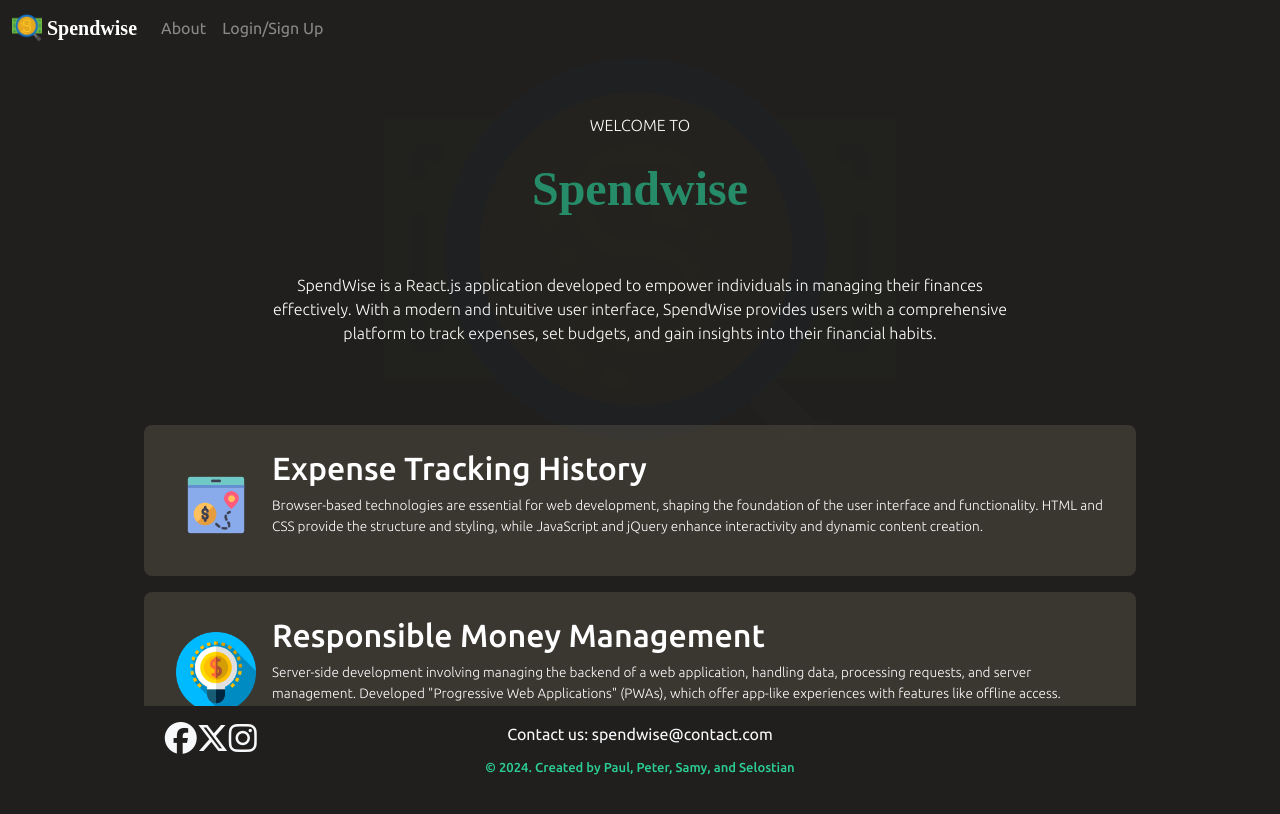
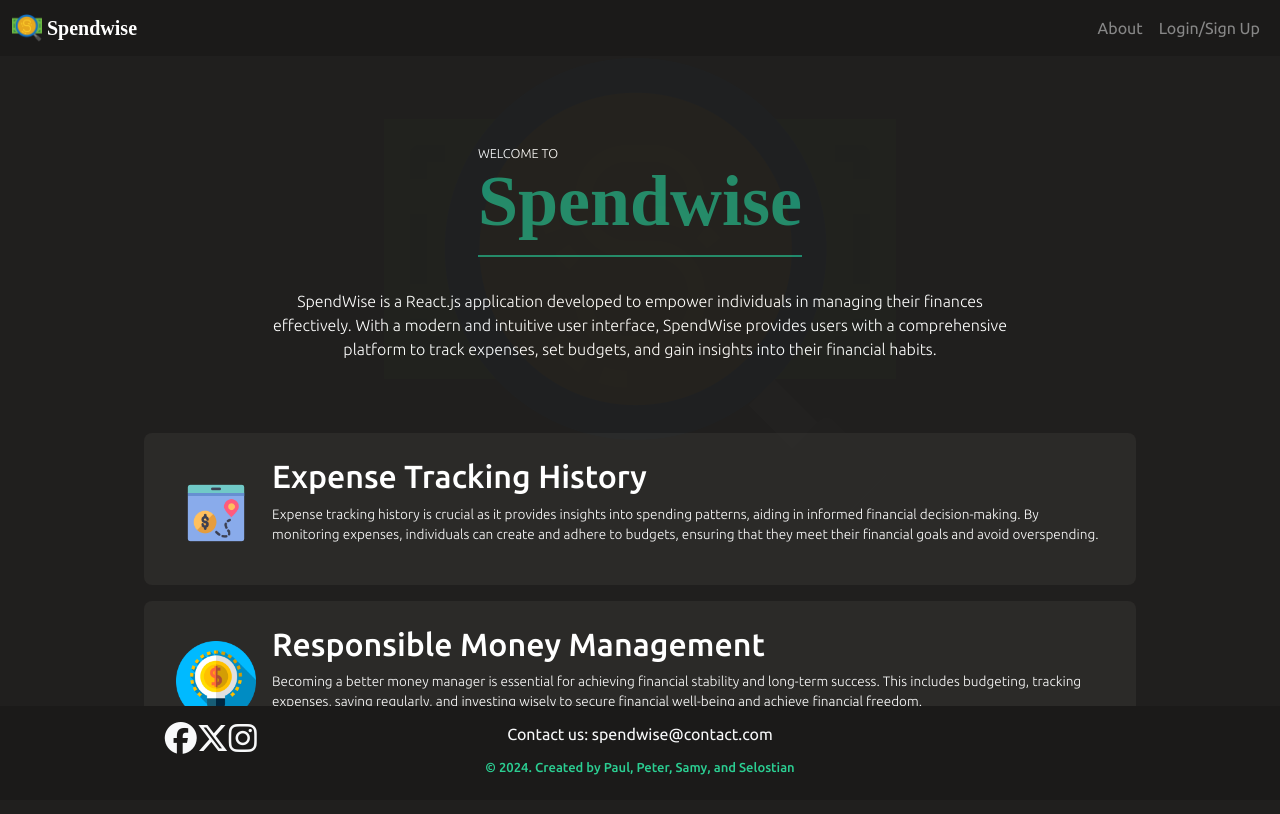
Before and after one commit to pauljsully/SpendWise-app, a React (Create React App) app in the folder spendwise/client/: page / in a window 1280 px wide. Shown: the top 814 px of the page. Built offline with nearby package versions, Linux system fonts and the light colour scheme; a web font is replaced by a local one.

Commit message:
additions to about page

```diff
--- a/spendwise/client/src/component/Footer/footer.css
+++ b/spendwise/client/src/component/Footer/footer.css
@@ -4,7 +4,7 @@
     bottom: 0;
     left: 0;
     width: 100%;
-    background: #201f1e;
+    background: #1b1a19;
     padding: 0.5rem;
     text-align: center;
     color: rgba(102, 102, 102, 0.8);
--- a/spendwise/client/src/component/Navbar/navbar.css
+++ b/spendwise/client/src/component/Navbar/navbar.css
@@ -1,7 +1,7 @@
 .navbar {
   position: fixed;
   width: 100%;
-  background: #201f1e;
+  background: #1b1a19;
   padding: 0.5rem;
   text-align: center;
   color: rgba(102, 102, 102, 0.8);
@@ -20,6 +20,10 @@
 .navbar a {
   color: rgba(162, 162, 162, 0.8);
   text-decoration: none;
+}
+
+.navbar-nav {
+  margin-left: auto; /* Push the navbar items to the right */
 }
 
 .navbar a:hover {
--- a/spendwise/client/src/component/Navbar/navbar.jsx
+++ b/spendwise/client/src/component/Navbar/navbar.jsx
@@ -12,7 +12,7 @@ const Navigation = () => {
 
     return (
         <>
-            <Navbar collapseOnSelect variant='dark' expand='lg' className="navbar">
+            <Navbar collapseOnSelect variant='dark' expand='lg' className="navbar" sticky='top'>
                 <Container fluid>
                     <Navbar.Brand className="brand">
                         <img
@@ -25,7 +25,7 @@ const Navigation = () => {
                         Spendwise
                     </Navbar.Brand>
                     <Navbar.Toggle aria-controls='navbar' />
-                    <Navbar.Collapse id='navbar'>
+                    <Navbar.Collapse id='navbar' className="justify-content-end">
                         <Nav className='ml-auto'>
                             <Nav.Link eventKey="1" as={Link} to='/'>
                                 About
--- a/spendwise/client/src/pages/Home/home.css
+++ b/spendwise/client/src/pages/Home/home.css
@@ -9,20 +9,34 @@
     min-height: 100vh;
 }
 
+.titlecontainer {
+    margin: 2rem;
+    border-bottom: #218b6b solid 2px;
+}
+
 .aboutTitle {
-    font-size: 3rem;
+    font-size: 4.5rem;
     font-weight: 600;
-    padding-top: rem;
-    margin-bottom: 1.5rem;
     color: #218b6b;
     font-family: 'Tektur';
+    margin-top: 0; /* Remove default margin */
+    margin-bottom: 0.5rem;
+}
+
+.titlesm {
+    display: flex;
+    font-weight: 300;
+    font-size: .8rem;
+    max-width: 50rem;
+    color: #ffff;
+    margin-bottom: -1rem;
 }
 
 .aboutDesc {
     font-weight: 300;
     font-size: 1rem;
     max-width: 50rem;
-    padding: 0 2rem;
+    padding: 0 1rem;
     color: #ffff;
 }
 
@@ -35,7 +49,7 @@
 }
 
 .aboutCards {
-    margin: 2.5rem;
+    margin: 2rem;
     width: 100vw;
     max-width: 80%;
     text-align: left;
@@ -46,7 +60,7 @@
     margin: 1rem;
     padding: 1.5rem 2rem;
     border-radius: 0.5rem;
-    background: #3a3630;
+    background: #2b2a28;
     color: #ffff;
 }
 
--- a/spendwise/client/src/pages/Home/home.jsx
+++ b/spendwise/client/src/pages/Home/home.jsx
@@ -8,8 +8,10 @@ import logo from '../../assets/img/logo.png';
 const Home = () => {
   return (
     <section id='about'>
-      <p className="aboutDesc">WELCOME TO</p>
-<span className="aboutTitle">Spendwise</span> <br/>
+      <container className="titlecontainer">
+      <p className="titlesm">WELCOME TO</p>
+<span className="aboutTitle">Spendwise</span>
+</container>
 
 
 <span className="aboutDesc">SpendWise is a React.js application developed to empower individuals in
@@ -22,17 +24,18 @@ managing their finances effectively. With a modern and intuitive user interface,
         <img src={BBTech} alt="BBTech" className='aboutImg'/>
         <div className="aboutText">
             <h2>Expense Tracking History</h2>
-            <p>Browser-based technologies are essential for web development, shaping the foundation of the user interface and functionality. HTML and
-                CSS provide the structure and styling, while JavaScript and jQuery enhance interactivity and dynamic content creation. </p>
+            <p>Expense tracking history is crucial as it provides insights into spending patterns, aiding in
+               informed financial decision-making. By monitoring expenses, individuals can create and adhere
+               to budgets, ensuring that they meet their financial goals and avoid overspending.</p>
         </div>
     </div>
     <div className="aboutCard">
         <img src={serverDev} alt="serverDev" className='aboutImg'/>
         <div className="aboutText">
             <h2>Responsible Money Management</h2>
-            <p>Server-side development involving managing the backend of a web application, handling data,
-                processing requests, and server management. Developed "Progressive Web Applications" (PWAs),
-                which offer app-like experiences with features like offline access.
+            <p>Becoming a better money manager is essential for achieving financial stability and long-term
+              success. This includes budgeting, tracking expenses, saving regularly,
+              and investing wisely to secure financial well-being and achieve financial freedom.
             </p>
         </div>
     </div>
```
